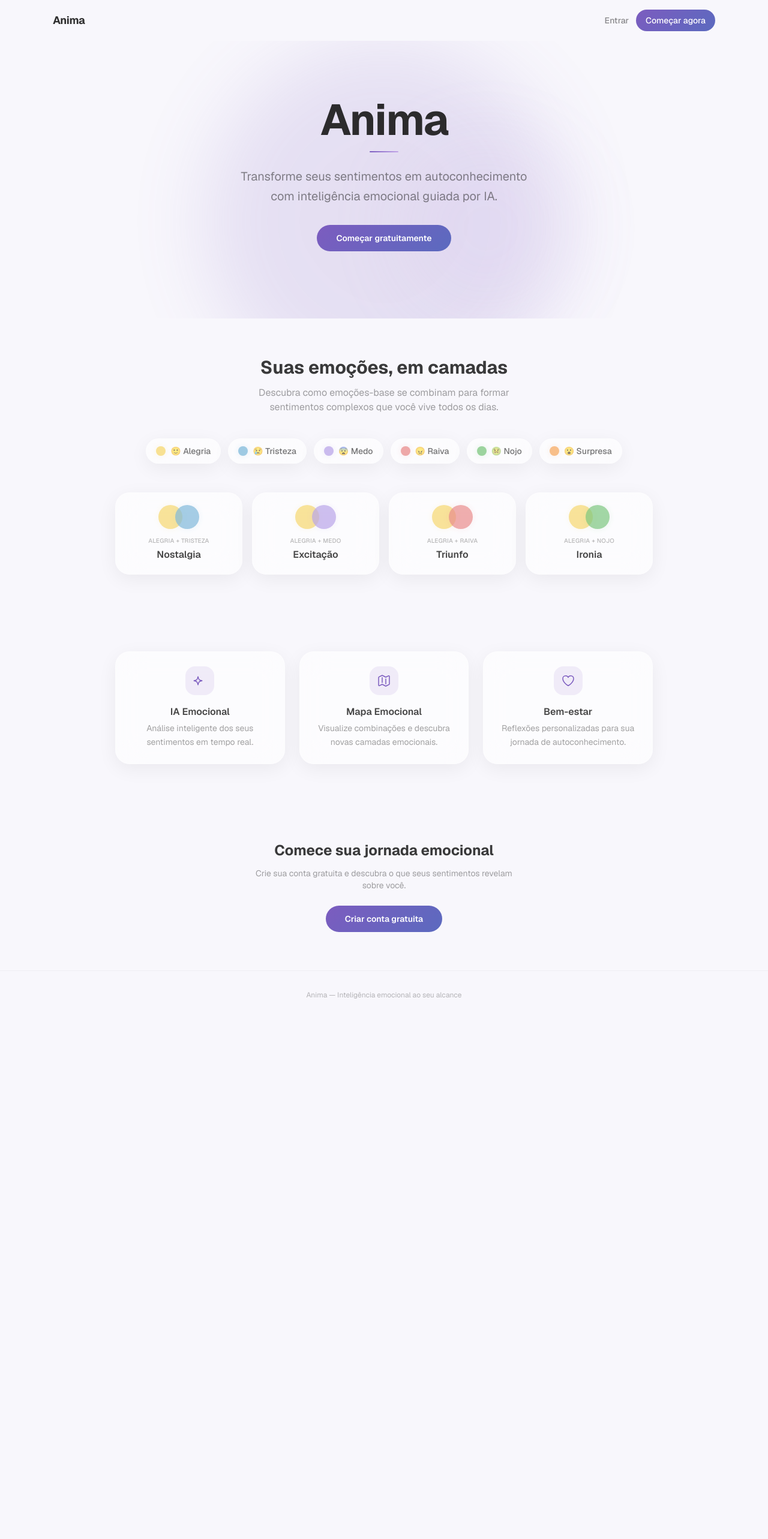
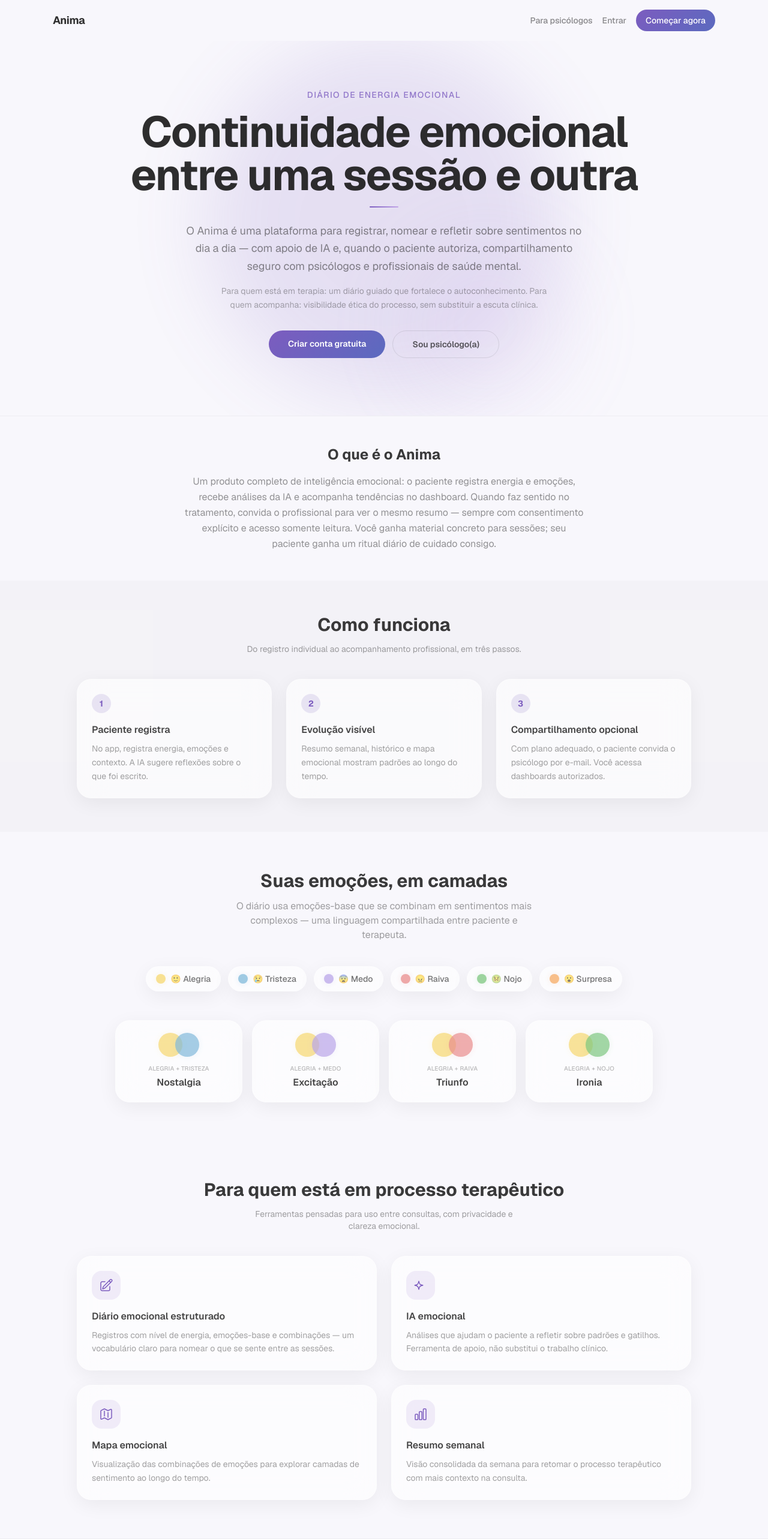
Before and after one commit to maikonweber/Anima, a Next.js app: page / in a window 1280 px wide. Shown: the top 2566 px of the page at 60% size. Before the commit the page ends 1699 px from the top, so only its background shows below. Built offline with nearby package versions, Linux system fonts and the light colour scheme; no server answers.

Commit message:
Add patient and professional features sections to homepage, update hero text, and enhance layout for better user engagement. Include detailed descriptions for emotional diary and sharing functionalities.

```diff
--- a/app/page.tsx
+++ b/app/page.tsx
@@ -5,15 +5,70 @@ import { BLEND_DEFINITIONS } from "@/lib/emotion/blends";
 const SHOWCASE_BLENDS = BLEND_DEFINITIONS.slice(0, 4);
 const EMOTION_LIST = Object.values(BASE_EMOTIONS);
 
+const PATIENT_FEATURES = [
+  {
+    title: "Diário emocional estruturado",
+    description:
+      "Registros com nível de energia, emoções-base e combinações — um vocabulário claro para nomear o que se sente entre as sessões.",
+    icon: "diary",
+  },
+  {
+    title: "IA emocional",
+    description:
+      "Análises que ajudam o paciente a refletir sobre padrões e gatilhos. Ferramenta de apoio, não substitui o trabalho clínico.",
+    icon: "sparkles",
+  },
+  {
+    title: "Mapa emocional",
+    description:
+      "Visualização das combinações de emoções para explorar camadas de sentimento ao longo do tempo.",
+    icon: "map",
+  },
+  {
+    title: "Resumo semanal",
+    description:
+      "Visão consolidada da semana para retomar o processo terapêutico com mais contexto na consulta.",
+    icon: "chart",
+  },
+] as const;
+
+const PROFESSIONAL_FEATURES = [
+  {
+    title: "Convite por e-mail",
+    description:
+      "O paciente convida você com um link seguro. Você aceita o convite e passa a acompanhar apenas o que foi autorizado.",
+  },
+  {
+    title: "Dashboard compartilhado",
+    description:
+      "Resumo semanal, histórico de registros e detalhes do diário em modo somente leitura — sem expor dados além do consentimento.",
+  },
+  {
+    title: "Lista de pacientes",
+    description:
+      "Centralize o acompanhamento de quem compartilhou o diário. Ideal para clínicas e consultórios com volume moderado.",
+  },
+  {
+    title: "Plano Cuidado",
+    description:
+      "Até 25 pacientes com dashboard, pensado para psicólogos e outros profissionais que acompanham processos terapêuticos.",
+  },
+] as const;
+
 export default function Home() {
   return (
     <div className="flex flex-col min-h-full">
-      {/* Nav */}
       <nav className="relative z-10 flex items-center justify-between px-6 py-4 max-w-6xl mx-auto w-full">
         <span className="text-lg font-bold tracking-tight text-foreground/90">
           Anima
         </span>
-        <div className="flex items-center gap-3">
+        <div className="flex items-center gap-3 sm:gap-4">
+          <a
+            href="#para-psicologos"
+            className="hidden sm:inline text-sm font-medium text-foreground/50 hover:text-foreground/80 transition-colors"
+          >
+            Para psicólogos
+          </a>
           <Link
             href="/login"
             className="text-sm font-medium text-foreground/50 hover:text-foreground/80 transition-colors"
@@ -33,8 +88,7 @@ export default function Home() {
         </div>
       </nav>
 
-      {/* Hero */}
-      <header className="relative flex flex-col items-center justify-center pt-16 pb-20 sm:pt-24 sm:pb-28 px-4 text-center overflow-hidden">
+      <header className="relative flex flex-col items-center justify-center pt-12 pb-16 sm:pt-20 sm:pb-24 px-4 text-center overflow-hidden">
         <div
           className="absolute top-0 left-1/2 -translate-x-1/2 w-[600px] h-[600px] rounded-full opacity-15 blur-3xl pointer-events-none"
           style={{ backgroundColor: "var(--anima-violet)" }}
@@ -46,15 +100,25 @@ export default function Home() {
           aria-hidden="true"
         />
 
-        <h1 className="relative text-5xl sm:text-6xl lg:text-7xl font-bold tracking-tight text-foreground/90 mb-4">
-          Anima
+        <p className="relative text-xs sm:text-sm font-medium uppercase tracking-widest text-anima-violet/80 mb-4">
+          Diário de energia emocional
+        </p>
+        <h1 className="relative text-4xl sm:text-6xl lg:text-7xl font-bold tracking-tight text-foreground/90 mb-4 max-w-4xl">
+          Continuidade emocional entre uma sessão e outra
         </h1>
         <div className="relative w-12 h-0.5 rounded-full bg-gradient-to-r from-anima-violet to-anima-lilac mb-6" />
-        <p className="relative text-lg sm:text-xl text-foreground/50 max-w-lg leading-relaxed mb-8">
-          Transforme seus sentimentos em autoconhecimento com inteligência
-          emocional guiada por IA.
+        <p className="relative text-base sm:text-lg text-foreground/50 max-w-2xl leading-relaxed mb-4">
+          O Anima é uma plataforma para registrar, nomear e refletir sobre
+          sentimentos no dia a dia — com apoio de IA e, quando o paciente
+          autoriza, compartilhamento seguro com psicólogos e profissionais de
+          saúde mental.
         </p>
-        <div className="relative flex gap-3">
+        <p className="relative text-sm text-foreground/35 max-w-xl leading-relaxed mb-8">
+          Para quem está em terapia: um diário guiado que fortalece o
+          autoconhecimento. Para quem acompanha: visibilidade ética do processo,
+          sem substituir a escuta clínica.
+        </p>
+        <div className="relative flex flex-col sm:flex-row gap-3">
           <Link
             href="/register"
             className="px-8 py-3 rounded-full text-sm font-semibold text-white transition-all duration-200 hover:shadow-xl hover:shadow-[var(--anima-glow)] hover:scale-105"
@@ -63,23 +127,86 @@ export default function Home() {
                 "linear-gradient(135deg, var(--anima-violet), var(--anima-indigo))",
             }}
           >
-            Começar gratuitamente
+            Criar conta gratuita
           </Link>
+          <a
+            href="#para-psicologos"
+            className="px-8 py-3 rounded-full text-sm font-semibold text-foreground/70 border border-foreground/10 hover:border-anima-violet/30 hover:text-anima-violet transition-colors"
+          >
+            Sou psicólogo(a)
+          </a>
         </div>
       </header>
 
-      {/* Emotion circles preview */}
+      <section className="py-12 px-4 border-t border-foreground/[0.04]">
+        <div className="max-w-4xl mx-auto text-center">
+          <h2 className="text-xl sm:text-2xl font-bold text-foreground/85 mb-4">
+            O que é o Anima
+          </h2>
+          <p className="text-sm sm:text-base text-foreground/45 leading-relaxed max-w-2xl mx-auto">
+            Um produto completo de inteligência emocional: o paciente registra
+            energia e emoções, recebe análises da IA e acompanha tendências no
+            dashboard. Quando faz sentido no tratamento, convida o profissional
+            para ver o mesmo resumo — sempre com consentimento explícito e
+            acesso somente leitura. Você ganha material concreto para sessões;
+            seu paciente ganha um ritual diário de cuidado consigo.
+          </p>
+        </div>
+      </section>
+
+      <section className="py-14 px-4 bg-foreground/[0.02]">
+        <div className="max-w-5xl mx-auto">
+          <h2 className="text-2xl sm:text-3xl font-bold text-foreground/85 text-center mb-3">
+            Como funciona
+          </h2>
+          <p className="text-sm text-foreground/40 text-center max-w-lg mx-auto mb-10">
+            Do registro individual ao acompanhamento profissional, em três
+            passos.
+          </p>
+          <ol className="grid grid-cols-1 md:grid-cols-3 gap-6">
+            {[
+              {
+                step: "1",
+                title: "Paciente registra",
+                text: "No app, registra energia, emoções e contexto. A IA sugere reflexões sobre o que foi escrito.",
+              },
+              {
+                step: "2",
+                title: "Evolução visível",
+                text: "Resumo semanal, histórico e mapa emocional mostram padrões ao longo do tempo.",
+              },
+              {
+                step: "3",
+                title: "Compartilhamento opcional",
+                text: "Com plano adequado, o paciente convida o psicólogo por e-mail. Você acessa dashboards autorizados.",
+              },
+            ].map((item) => (
+              <li key={item.step} className="glass-panel p-6">
+                <span className="inline-flex w-8 h-8 items-center justify-center rounded-full bg-anima-violet/15 text-sm font-bold text-anima-violet mb-4">
+                  {item.step}
+                </span>
+                <h3 className="text-base font-semibold text-foreground/80 mb-2">
+                  {item.title}
+                </h3>
+                <p className="text-sm text-foreground/40 leading-relaxed">
+                  {item.text}
+                </p>
+              </li>
+            ))}
+          </ol>
+        </div>
+      </section>
+
       <section className="py-16 px-4">
         <div className="max-w-4xl mx-auto text-center">
           <h2 className="text-2xl sm:text-3xl font-bold text-foreground/85 mb-3">
             Suas emoções, em camadas
           </h2>
-          <p className="text-sm sm:text-base text-foreground/40 max-w-md mx-auto mb-10">
-            Descubra como emoções-base se combinam para formar sentimentos
-            complexos que você vive todos os dias.
+          <p className="text-sm sm:text-base text-foreground/40 max-w-lg mx-auto mb-10">
+            O diário usa emoções-base que se combinam em sentimentos mais
+            complexos — uma linguagem compartilhada entre paciente e terapeuta.
           </p>
 
-          {/* Emotion pills */}
           <div className="flex gap-3 flex-wrap justify-center mb-12">
             {EMOTION_LIST.map((emo) => (
               <div
@@ -102,7 +229,6 @@ export default function Home() {
             ))}
           </div>
 
-          {/* Blend examples */}
           <div className="grid grid-cols-1 sm:grid-cols-2 lg:grid-cols-4 gap-4">
             {SHOWCASE_BLENDS.map((blend) => {
               const a = BASE_EMOTIONS[blend.a];
@@ -143,62 +269,107 @@ export default function Home() {
         </div>
       </section>
 
-      {/* Features */}
       <section className="py-16 px-4">
-        <div className="max-w-4xl mx-auto">
-          <div className="grid grid-cols-1 sm:grid-cols-3 gap-6">
-            <div className="glass-panel p-6 text-center">
-              <div className="w-12 h-12 rounded-2xl bg-anima-violet/10 flex items-center justify-center mx-auto mb-4">
-                <svg className="w-6 h-6 text-anima-violet" fill="none" viewBox="0 0 24 24" stroke="currentColor" strokeWidth={1.5}>
-                  <path strokeLinecap="round" strokeLinejoin="round" d="M9.813 15.904L9 18.75l-.813-2.846a4.5 4.5 0 00-3.09-3.09L2.25 12l2.846-.813a4.5 4.5 0 003.09-3.09L9 5.25l.813 2.846a4.5 4.5 0 003.09 3.09L15.75 12l-2.846.813a4.5 4.5 0 00-3.09 3.09z" />
-                </svg>
+        <div className="max-w-5xl mx-auto">
+          <h2 className="text-2xl sm:text-3xl font-bold text-foreground/85 text-center mb-3">
+            Para quem está em processo terapêutico
+          </h2>
+          <p className="text-sm text-foreground/40 text-center max-w-md mx-auto mb-10">
+            Ferramentas pensadas para uso entre consultas, com privacidade e
+            clareza emocional.
+          </p>
+          <div className="grid grid-cols-1 sm:grid-cols-2 gap-6">
+            {PATIENT_FEATURES.map((feature) => (
+              <div key={feature.title} className="glass-panel p-6">
+                <FeatureIcon name={feature.icon} />
+                <h3 className="text-base font-semibold text-foreground/80 mb-2 mt-4">
+                  {feature.title}
+                </h3>
+                <p className="text-sm text-foreground/40 leading-relaxed">
+                  {feature.description}
+                </p>
               </div>
-              <h3 className="text-base font-semibold text-foreground/80 mb-1">
-                IA Emocional
-              </h3>
-              <p className="text-sm text-foreground/40 leading-relaxed">
-                Análise inteligente dos seus sentimentos em tempo real.
-              </p>
-            </div>
-            <div className="glass-panel p-6 text-center">
-              <div className="w-12 h-12 rounded-2xl bg-anima-violet/10 flex items-center justify-center mx-auto mb-4">
-                <svg className="w-6 h-6 text-anima-violet" fill="none" viewBox="0 0 24 24" stroke="currentColor" strokeWidth={1.5}>
-                  <path strokeLinecap="round" strokeLinejoin="round" d="M9 6.75V15m6-6v8.25m.503 3.498l4.875-2.437c.381-.19.622-.58.622-1.006V4.82c0-.836-.88-1.38-1.628-1.006l-3.869 1.934c-.317.159-.69.159-1.006 0L9.503 3.252a1.125 1.125 0 00-1.006 0L3.622 5.689C3.24 5.88 3 6.27 3 6.695V19.18c0 .836.88 1.38 1.628 1.006l3.869-1.934c.317-.159.69-.159 1.006 0l4.994 2.497c.317.158.69.158 1.006 0z" />
-                </svg>
-              </div>
-              <h3 className="text-base font-semibold text-foreground/80 mb-1">
-                Mapa Emocional
-              </h3>
-              <p className="text-sm text-foreground/40 leading-relaxed">
-                Visualize combinações e descubra novas camadas emocionais.
-              </p>
-            </div>
-            <div className="glass-panel p-6 text-center">
-              <div className="w-12 h-12 rounded-2xl bg-anima-violet/10 flex items-center justify-center mx-auto mb-4">
-                <svg className="w-6 h-6 text-anima-violet" fill="none" viewBox="0 0 24 24" stroke="currentColor" strokeWidth={1.5}>
-                  <path strokeLinecap="round" strokeLinejoin="round" d="M21 8.25c0-2.485-2.099-4.5-4.688-4.5-1.935 0-3.597 1.126-4.312 2.733-.715-1.607-2.377-2.733-4.313-2.733C5.1 3.75 3 5.765 3 8.25c0 7.22 9 12 9 12s9-4.78 9-12z" />
-                </svg>
-              </div>
-              <h3 className="text-base font-semibold text-foreground/80 mb-1">
-                Bem-estar
-              </h3>
-              <p className="text-sm text-foreground/40 leading-relaxed">
-                Reflexões personalizadas para sua jornada de autoconhecimento.
-              </p>
-            </div>
+            ))}
           </div>
         </div>
       </section>
 
-      {/* CTA */}
+      <section
+        id="para-psicologos"
+        className="py-16 px-4 scroll-mt-20 border-t border-foreground/[0.04]"
+      >
+        <div className="max-w-5xl mx-auto">
+          <div className="glass-panel p-8 sm:p-10 mb-10 text-center sm:text-left">
+            <p className="text-xs font-medium uppercase tracking-widest text-anima-violet mb-3">
+              Anima Care
+            </p>
+            <h2 className="text-2xl sm:text-3xl font-bold text-foreground/90 mb-4">
+              Para psicólogos e profissionais de saúde mental
+            </h2>
+            <p className="text-sm sm:text-base text-foreground/45 leading-relaxed max-w-3xl mb-4">
+              O módulo de acompanhamento foi desenhado para ampliar sua visão
+              clínica sem violar a autonomia do paciente. Ele mantém o diário;
+              você recebe convite, aceita o vínculo e consulta resumos e
+              registros compartilhados — nunca altera o conteúdo dele.
+            </p>
+            <p className="text-sm text-foreground/35 leading-relaxed max-w-3xl">
+              Indicado para psicoterapia individual, acompanhamento
+              psicopedagógico e outras práticas em que registros emocionais
+              entre sessões enriquecem a intervenção. O plano{" "}
+              <strong className="text-foreground/55 font-semibold">
+                Cuidado
+              </strong>{" "}
+              permite gerenciar até 25 pacientes com dashboard dedicado.
+            </p>
+          </div>
+
+          <div className="grid grid-cols-1 sm:grid-cols-2 gap-6 mb-10">
+            {PROFESSIONAL_FEATURES.map((feature) => (
+              <div key={feature.title} className="glass-panel p-6">
+                <h3 className="text-base font-semibold text-foreground/80 mb-2">
+                  {feature.title}
+                </h3>
+                <p className="text-sm text-foreground/40 leading-relaxed">
+                  {feature.description}
+                </p>
+              </div>
+            ))}
+          </div>
+
+          <div className="flex flex-col sm:flex-row items-center justify-center gap-4 text-center sm:text-left">
+            <Link
+              href="/register"
+              className="px-8 py-3 rounded-full text-sm font-semibold text-white transition-all duration-200 hover:shadow-xl hover:shadow-[var(--anima-glow)]"
+              style={{
+                background:
+                  "linear-gradient(135deg, var(--anima-violet), var(--anima-indigo))",
+              }}
+            >
+              Criar conta profissional
+            </Link>
+            <Link
+              href="/login"
+              className="text-sm text-anima-violet hover:text-anima-lilac transition-colors"
+            >
+              Já tenho conta — entrar →
+            </Link>
+          </div>
+          <p className="text-xs text-foreground/30 text-center mt-6 max-w-xl mx-auto">
+            O paciente precisa do plano Pleno para enviar convites. Profissionais
+            usam o plano Cuidado para visualizar múltiplos dashboards. Detalhes
+            em Planos após o login.
+          </p>
+        </div>
+      </section>
+
       <section className="py-16 px-4 text-center">
         <div className="max-w-md mx-auto">
           <h2 className="text-2xl font-bold text-foreground/85 mb-3">
-            Comece sua jornada emocional
+            Comece hoje
           </h2>
-          <p className="text-sm text-foreground/40 mb-6">
-            Crie sua conta gratuita e descubra o que seus sentimentos revelam
-            sobre você.
+          <p className="text-sm text-foreground/40 mb-6 leading-relaxed">
+            Conta gratuita no plano Essencial. Evolua para Pleno ou Cuidado
+            conforme sua necessidade — paciente, profissional ou ambos.
           </p>
           <Link
             href="/register"
@@ -213,12 +384,54 @@ export default function Home() {
         </div>
       </section>
 
-      {/* Footer */}
       <footer className="py-8 text-center border-t border-foreground/[0.04]">
-        <p className="text-xs text-foreground/30">
-          Anima &mdash; Inteligência emocional ao seu alcance
+        <p className="text-xs text-foreground/30 max-w-md mx-auto leading-relaxed px-4">
+          Anima — diário emocional com IA e acompanhamento profissional
+          consentido. Não substitui avaliação, diagnóstico ou tratamento
+          clínico.
         </p>
       </footer>
     </div>
   );
 }
+
+function FeatureIcon({ name }: { name: (typeof PATIENT_FEATURES)[number]["icon"] }) {
+  const className = "w-6 h-6 text-anima-violet";
+  const wrapper =
+    "w-12 h-12 rounded-2xl bg-anima-violet/10 flex items-center justify-center";
+
+  switch (name) {
+    case "diary":
+      return (
+        <div className={wrapper}>
+          <svg className={className} fill="none" viewBox="0 0 24 24" stroke="currentColor" strokeWidth={1.5}>
+            <path strokeLinecap="round" strokeLinejoin="round" d="M16.862 4.487l1.687-1.688a1.875 1.875 0 112.652 2.652L10.582 16.07a4.5 4.5 0 01-1.897 1.13L6 18l.8-2.685a4.5 4.5 0 011.13-1.897l8.932-8.931zm0 0L19.5 7.125M18 14v4.75A2.25 2.25 0 0115.75 21H5.25A2.25 2.25 0 013 18.75V8.25A2.25 2.25 0 015.25 6H10" />
+          </svg>
+        </div>
+      );
+    case "sparkles":
+      return (
+        <div className={wrapper}>
+          <svg className={className} fill="none" viewBox="0 0 24 24" stroke="currentColor" strokeWidth={1.5}>
+            <path strokeLinecap="round" strokeLinejoin="round" d="M9.813 15.904L9 18.75l-.813-2.846a4.5 4.5 0 00-3.09-3.09L2.25 12l2.846-.813a4.5 4.5 0 003.09-3.09L9 5.25l.813 2.846a4.5 4.5 0 003.09 3.09L15.75 12l-2.846.813a4.5 4.5 0 00-3.09 3.09z" />
+          </svg>
+        </div>
+      );
+    case "map":
+      return (
+        <div className={wrapper}>
+          <svg className={className} fill="none" viewBox="0 0 24 24" stroke="currentColor" strokeWidth={1.5}>
+            <path strokeLinecap="round" strokeLinejoin="round" d="M9 6.75V15m6-6v8.25m.503 3.498l4.875-2.437c.381-.19.622-.58.622-1.006V4.82c0-.836-.88-1.38-1.628-1.006l-3.869 1.934c-.317.159-.69.159-1.006 0L9.503 3.252a1.125 1.125 0 00-1.006 0L3.622 5.689C3.24 5.88 3 6.27 3 6.695V19.18c0 .836.88 1.38 1.628 1.006l3.869-1.934c.317-.159.69-.159 1.006 0l4.994 2.497c.317.158.69.158 1.006 0z" />
+          </svg>
+        </div>
+      );
+    case "chart":
+      return (
+        <div className={wrapper}>
+          <svg className={className} fill="none" viewBox="0 0 24 24" stroke="currentColor" strokeWidth={1.5}>
+            <path strokeLinecap="round" strokeLinejoin="round" d="M3 13.125C3 12.504 3.504 12 4.125 12h2.25c.621 0 1.125.504 1.125 1.125v6.75C7.5 20.496 6.996 21 6.375 21h-2.25A1.125 1.125 0 013 19.875v-6.75zM9.75 8.625c0-.621.504-1.125 1.125-1.125h2.25c.621 0 1.125.504 1.125 1.125v11.25c0 .621-.504 1.125-1.125 1.125h-2.25a1.125 1.125 0 01-1.125-1.125V8.625zM16.5 4.125c0-.621.504-1.125 1.125-1.125h2.25C20.496 3 21 3.504 21 4.125v15.75c0 .621-.504 1.125-1.125 1.125h-2.25a1.125 1.125 0 01-1.125-1.125V4.125z" />
+          </svg>
+        </div>
+      );
+  }
+}
```
